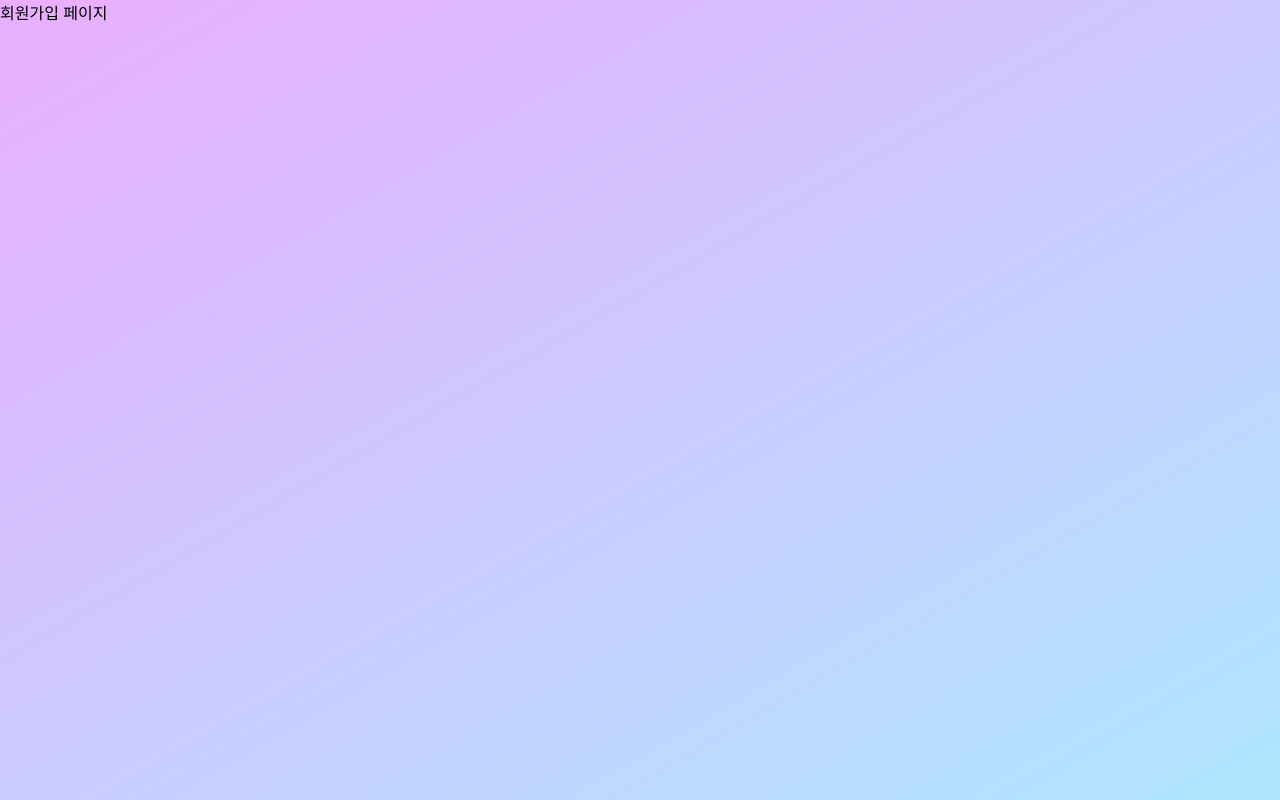
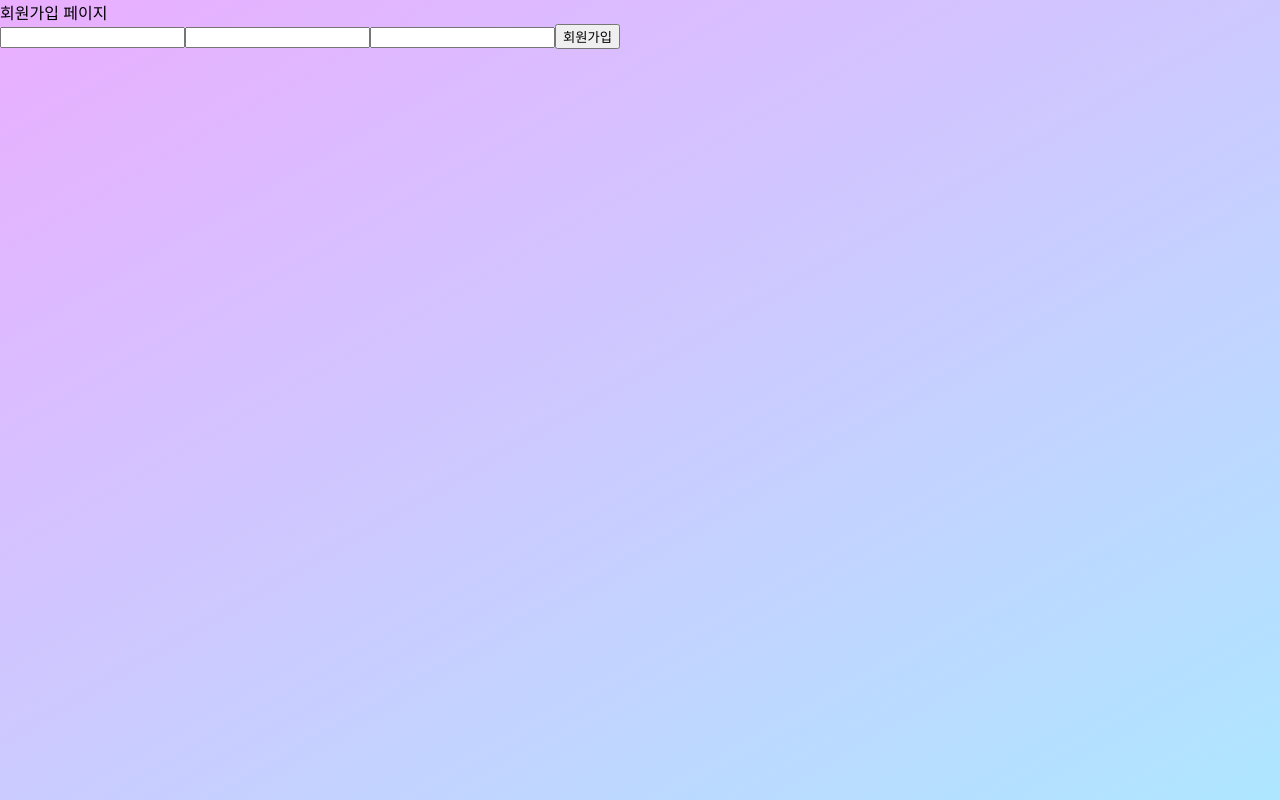
Before and after one commit to pound-er/react-vote-15th, a React (Create React App) app: page /SignUpPage in a window 1280 px wide. Built offline with nearby package versions, Linux system fonts and the light colour scheme.

Commit message:
feat : 회원가입 기능 구현 완료

```diff
--- a/src/pages/SignUpPage.js
+++ b/src/pages/SignUpPage.js
@@ -1,7 +1,101 @@
+import { useCallback, useEffect, useState } from "react";
+import axios from "axios";
+import { Navigate, useNavigate } from "react-router-dom";
+
 function SignUpPage(){
 
+    const navigate = useNavigate();
+
+  const [inputText, setInputText] = useState({
+    id: '',
+    email: '',
+    pw: '',
+  });
+
+  const onInputChange = useCallback((e) => {
+    setInputText({ ...inputText, [e.target.name]: e.target.value });
+  },[inputText]);
+
+
+  const reset = () => {
+    setInputText({ id: '', email: '' , pw : ''});
+  };
+
+  const signUpDB = (e) => {
+
+      e.preventDefault();
+
+      axios.defaults.headers.post = null;
+
+      axios.
+      post(
+        'http://ec2-3-38-228-115.ap-northeast-2.compute.amazonaws.com/api/signup/',
+        {
+            password : inputText.pw,
+            username : inputText.id,
+            email : inputText.email,
+
+         },
+         {
+            headers:{
+                'Content-type': 'application/json',
+            }
+        }
+        )
+  .then((response) => {
+    console.log(response.data);
+    navigate('/LoginPage');
+
+})
+  .catch((error) => {
+    console.log(error.response);
+
+    if(error.response.data.username = "해당 사용자 이름은 이미 존재합니다." )
+    {
+        window.alert("아이디가 중복됩니다");
+        signUpDB();
+    }
+
+    else if(error.response.data.email = "사용자의 email은/는 이미 존재합니다.")
+    {
+        window.alert("이메일이 이미 존재합니다.");
+        signUpDB();
+    }
+
+
+});
+
+
+  };
+
     return(
+        <>
         <div>회원가입 페이지</div>
+        <form onSubmit={signUpDB}>
+        <input
+        type="id"
+        name="id"
+        value={inputText.id}
+        onChange={onInputChange}
+        spellCheck="false"
+        />
+        <input
+        type="email"
+        name="email"
+        value={inputText.email}
+        onChange={onInputChange}
+        spellCheck="false"
+        />
+        <input
+        type="pw"
+        name="pw"
+        value={inputText.pw}
+        onChange={onInputChange}
+        spellCheck="false"
+        />
+        <button >회원가입</button>
+        </form>
+        </>
     )
 }
 
--- a/src/pages/VotePage.js
+++ b/src/pages/VotePage.js
@@ -64,7 +64,7 @@ function VotePage() {
       <Link to={`/LoginPage`}>
         <StyledButton>로그인</StyledButton>
       </Link>
-      <Link to={`/SignInPage`}>
+      <Link to={`/SignUpPage`}>
         <StyledButton>회원가입</StyledButton>
       </Link>
       <CenteringWrapper>
```
